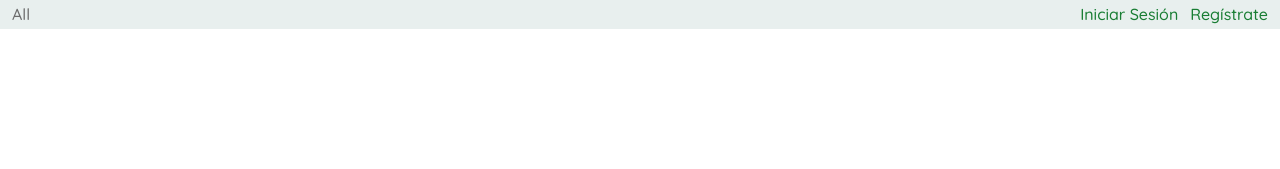
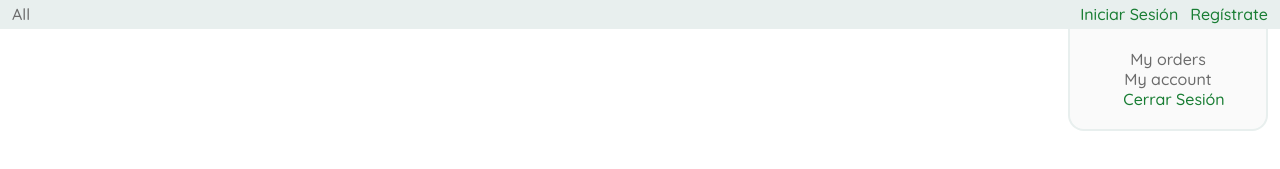
Before and after one commit to sergioamp/YardSale-Project, a website: page HTML/index.html in a window 1280 px wide. Shown: the part 41-210 px from the top of the page. Drawn offline with nearby package versions, Linux system fonts and the light colour scheme; no server answers.

Commit message:
Se agregó en menú desplegable de versión de escritorio

```diff
--- a/CSS/main.css
+++ b/CSS/main.css
@@ -16,6 +16,7 @@
   --secondary-text: #6B6B6B;
   --primary-background: #E8EFEE;
   --secondary-background: #FFFFFF;
+  --tertiary--backgorund: #FAFAFA;
 
   --primary-font: 'Quicksand', sans-serif;
 }
@@ -180,7 +181,7 @@ body {
   margin-right: 1.2rem;
 }
 
-.category:hover {
+.option:hover {
   border-bottom: 0.15rem solid var(--primary-text);
   font-weight: 400;
   color: var(--primary-text);
@@ -397,3 +398,31 @@ body {
   background-color: var(--secondary-color);
   letter-spacing: 0.05rem;
 }
+
+
+
+
+
+/*------------------------------------*\
+  #MENUS
+\*------------------------------------*/
+
+.desktop-menu__container {
+  position: absolute;
+  margin: 0;
+  border: 0.2rem solid var(--primary-background);
+  border-top: transparent;
+  border-radius: 0 0 1.6rem 1.6rem;
+  padding: 2rem 0;
+  width: auto;
+  height: auto;
+  background-color: var(--tertiary--backgorund);
+  z-index: 4;
+}
+.desktop-menu__container {
+  top: 6.95rem;
+  right: 1.2rem;
+  width: 200px;
+  display: grid;
+  place-items: center;
+}
--- a/HTML/index.html
+++ b/HTML/index.html
@@ -24,7 +24,7 @@
       <section class="menu">
         <ul class="menu--left">
           <li>
-            <a class="category" href="javascript:void(0)">All</a>
+            <a class="category option" href="javascript:void(0)">All</a>
           </li>
         </ul>
         <ul class="menu--right">
@@ -54,6 +54,20 @@
           <path fill="#025629" d="M29.11,27.2c0,1.52-1.26,2.81-2.73,2.8-1.48,0-2.73-1.3-2.72-2.81,0-1.52,1.26-2.81,2.73-2.8,1.48,0,2.73,1.3,2.72,2.82Z"/>
         </svg>
       </button>
+    </aside>
+
+    <aside class="desktop-menu">
+      <ul class="desktop-menu__container">
+        <li>
+          <a href="javascript:void(0)" class="option">My orders</a>
+        </li>
+        <li>
+          <a href="javascript:void(0)" class="option" onclick="openMyAccount()">My account</a>
+        </li>
+        <li>
+          <a href="javascript:void(0)" class="signout-link user" onclick="signOut()">Cerrar Sesión</a>
+        </li>
+      </ul>
     </aside>
 
     <section class="login-section user-section inactive">
```
